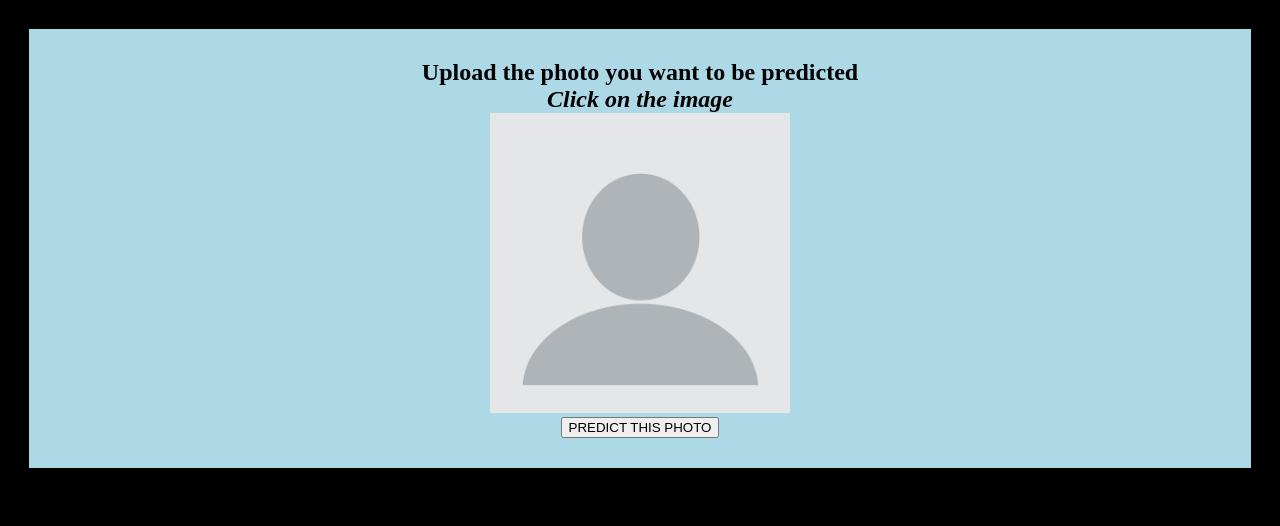
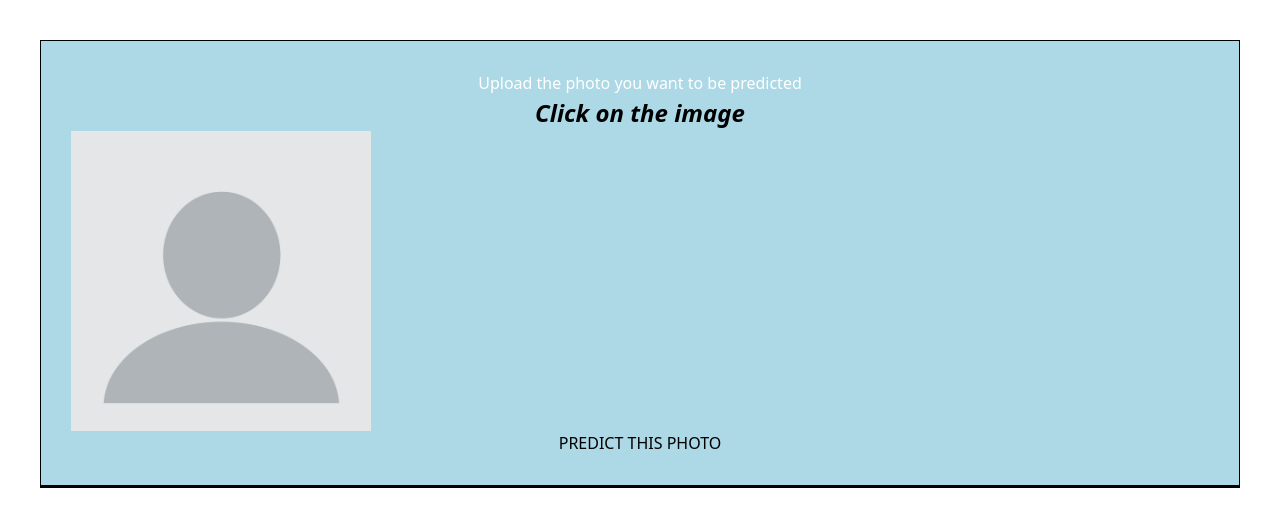
Before and after one commit to Jermaniac/ExpressionMoodApp, a React (Create React App) app: page / in a window 1280 px wide. Shown: the top 526 px of the page. Built offline with nearby package versions, Linux system fonts and the light colour scheme.

Commit message:
version: added tailwindcss

```diff
--- a/package.json
+++ b/package.json
@@ -5,9 +5,12 @@
   "dependencies": {
     "@testing-library/jest-dom": "^5.12.0",
     "@testing-library/react": "^11.2.6",
+    "autoprefixer": "^10.4.16",
+    "postcss-cli": "^11.0.0",
     "react": "^17.0.2",
     "react-dom": "^17.0.2",
-    "react-scripts": "^5.0.1"
+    "react-scripts": "^5.0.1",
+    "tailwindcss": "^3.4.1"
   },
   "scripts": {
     "start": "react-scripts start",
--- a/src/components/App.jsx
+++ b/src/components/App.jsx
@@ -1,25 +1,16 @@
-import React from 'react'
+import InfoExpressions from "./InfoComponent";
+import FormComponent from "./FormComponent";
+import { ExpressionContextProvider } from "../context/expressionContext";
 
-import InfoExpressions from './InfoComponent'
-import FormComponent from './FormComponent';
+const App = () => {
+  return (
+    <div className="px-10 py-10">
+      <ExpressionContextProvider>
+        <FormComponent />
+        <InfoExpressions />
+      </ExpressionContextProvider>
+    </div>
+  );
+};
 
-import '../styles/App.css'
-import { ExpressionContextProvider } from '../context/expressionContext';
-
-class App extends React.Component {
-  render () {
-    return (
-        <div className="container">
-          <div className="row">
-            <ExpressionContextProvider>
-              <FormComponent/>
-              <InfoExpressions/>
-            </ExpressionContextProvider>
-          </div>
-        </div>
-    );
-  }
-
-}
-
-export default App
+export default App;
--- a/src/components/FormComponent.jsx
+++ b/src/components/FormComponent.jsx
@@ -31,9 +31,9 @@ const FormComponent = () => {
   };
 
   return (
-    <div className="col-12 col-md-4 col-lg-3" id="form">
+    <form className="col-12 col-md-4 col-lg-3" id="form">
       <div className="row">
-        <div id="title">Upload the photo you want to be predicted</div>
+        <h1 className="text-white" id="title">Upload the photo you want to be predicted</h1>
       </div>
       <div className="row">
         <div id="instruction">Click on the image</div>
@@ -56,7 +56,7 @@ const FormComponent = () => {
           PREDICT THIS PHOTO
         </button>
       </div>
-    </div>
+    </form>
   );
 }
 
--- a/src/components/InfoComponent.jsx
+++ b/src/components/InfoComponent.jsx
@@ -1,11 +1,9 @@
-import React, { useContext } from 'react';
-import { ExpressionContext } from '../context/expressionContext';
-import '../styles/InfoComponent.css'
+import React, { useContext } from "react";
+import { ExpressionContext } from "../context/expressionContext";
+import "../styles/InfoComponent.css";
 
 const InfoComponent = () => {
-
-  const expContext = useContext(ExpressionContext)
-  if (expContext.expressions) {
+  const expContext = useContext(ExpressionContext);
   let expressionsFormatted = formatProbabilities(expContext.expressions);
 
   return (
@@ -30,34 +28,26 @@ const InfoComponent = () => {
                 </div>
               </div>
               <div className="col-1" id="imageEmoji">
-                  <img
-                    src={emojiSrc}
-                    alt="emoji"
-                  ></img>
+                <img src={emojiSrc} alt="emoji"></img>
               </div>
             </div>
           );
-          })
-        }
+        })}
     </div>
   );
-  } else {
-    return (
-      <div>
-      </div>
-    );
-  }
-}
+};
 
 function formatProbabilities(expressions) {
-  return expressions && expressions.length && expressions.map((expression) => {
+  return (
+    expressions &&
+    expressions.length &&
+    expressions.map((expression) => {
       return {
         ...expression,
-      probability: (expression.probability * 100).toFixed(2)
-    }
-
+        probability: (expression.probability * 100).toFixed(2),
+      };
     })
-
+  );
 }
 
 export default InfoComponent;
--- a/src/index.css
+++ b/src/index.css
@@ -1,3 +1,3 @@
-body {
-    background-color: black !important;
-}
+@import 'tailwindcss/base';
+@import 'tailwindcss/components';
+@import 'tailwindcss/utilities';
--- a/src/index.js
+++ b/src/index.js
@@ -1,7 +1,7 @@
 import React from 'react';
 import ReactDOM from 'react-dom';
 import App from './components/App';
-import './index.css'
+import './index.css';
 
 const Root = (
     <App />
--- /dev/null
+++ b/src/postcss.config.js
@@ -0,0 +1,6 @@
+module.exports = {
+    plugins: [
+      require('tailwindcss'),
+      require('autoprefixer'),
+    ],
+  }
--- a/src/styles/App.css
+++ /dev/null
@@ -1,3 +0,0 @@
-.container {
-    padding: 20px;
-}
--- /dev/null
+++ b/tailwind.config.js
@@ -0,0 +1,10 @@
+/** @type {import('tailwindcss').Config} */
+module.exports = {
+  content: [
+    "./src/**/*.{js,jsx,ts,tsx}",
+  ],
+  theme: {
+    extend: {},
+  },
+  plugins: [],
+}
```
Also changed, not shown: 2 other files (tests, documents, lock files or other folders). Lines whose indentation alone changed are shown as unchanged.
